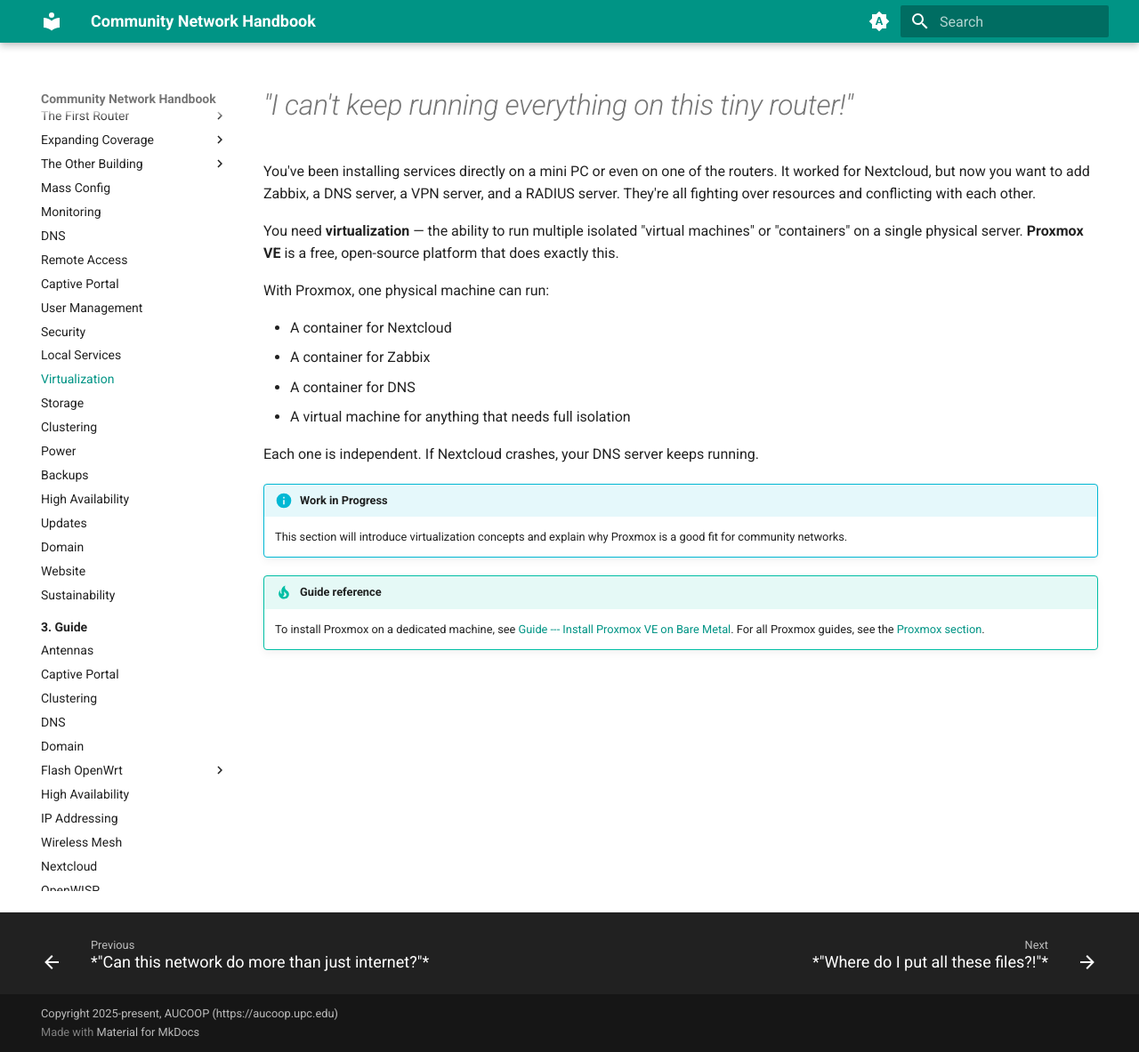
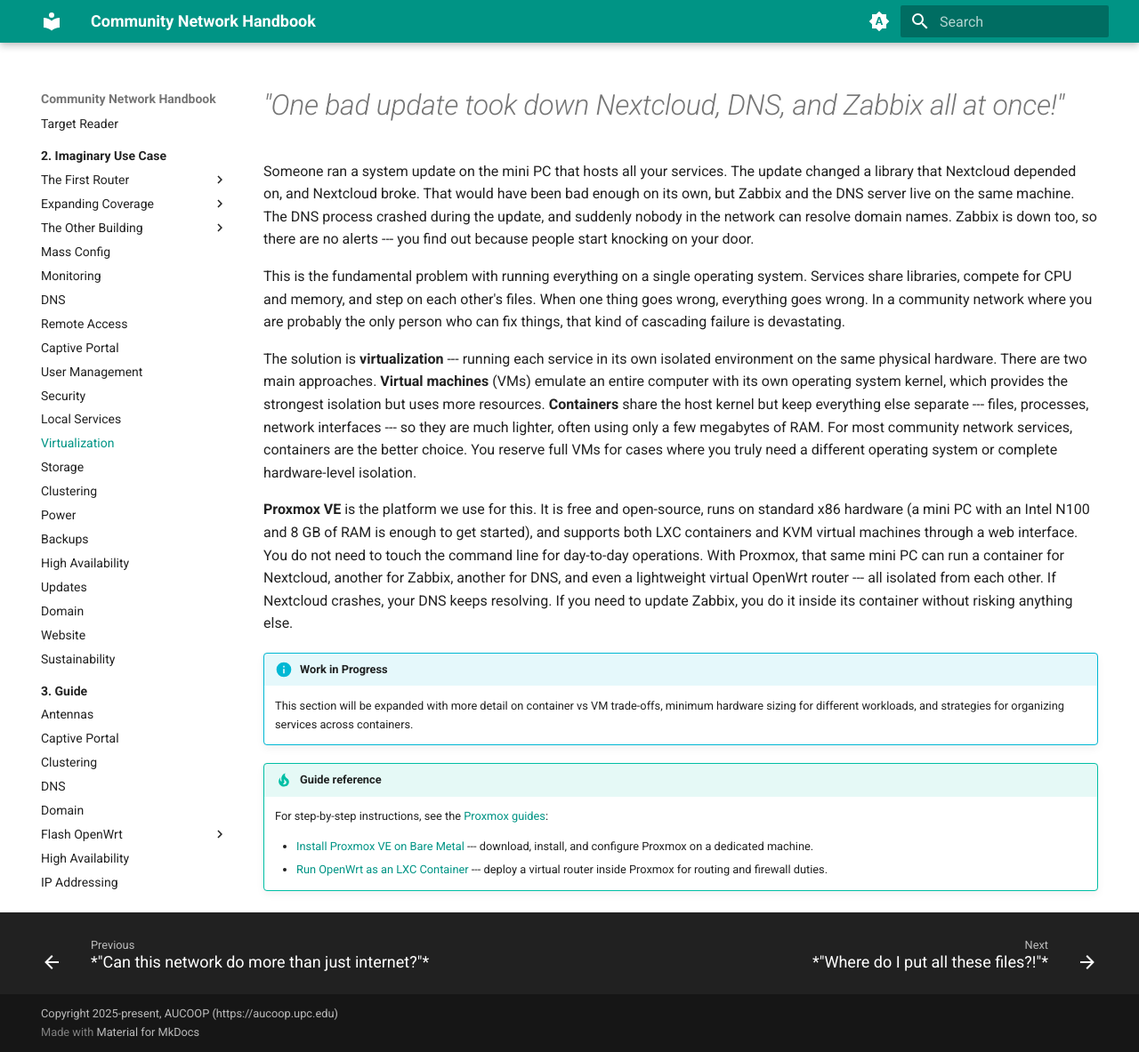
Before and after one commit to aucoop/Community-Network-Handbook, an MkDocs documentation site: the page built from docs/2-Imaginary-Use-Case/2.12-Virtualization/index.md, in a window 1280 px wide and 1183 px high. Shown: the whole window at 89% size. Built offline with MkDocs 1.6.1 and Material for MkDocs 9.7.7, drawn with Linux system fonts in a browser that asks for light colours.

Commit message:
Proxmox Chapter 2 extended

```diff
--- a/docs/2-Imaginary-Use-Case/2.12-Virtualization/index.md
+++ b/docs/2-Imaginary-Use-Case/2.12-Virtualization/index.md
@@ -1,22 +1,20 @@
-# *"I can't keep running everything on this tiny router!"*
+# *"One bad update took down Nextcloud, DNS, and Zabbix all at once!"*
 
-You've been installing services directly on a mini PC or even on one of the routers. It worked for Nextcloud, but now you want to add Zabbix, a DNS server, a VPN server, and a RADIUS server. They're all fighting over resources and conflicting with each other.
+Someone ran a system update on the mini PC that hosts all your services. The update changed a library that Nextcloud depended on, and Nextcloud broke. That would have been bad enough on its own, but Zabbix and the DNS server live on the same machine. The DNS process crashed during the update, and suddenly nobody in the network can resolve domain names. Zabbix is down too, so there are no alerts --- you find out because people start knocking on your door.
 
-You need **virtualization** — the ability to run multiple isolated "virtual machines" or "containers" on a single physical server. **Proxmox VE** is a free, open-source platform that does exactly this.
+This is the fundamental problem with running everything on a single operating system. Services share libraries, compete for CPU and memory, and step on each other's files. When one thing goes wrong, everything goes wrong. In a community network where you are probably the only person who can fix things, that kind of cascading failure is devastating.
 
-With Proxmox, one physical machine can run:
+The solution is **virtualization** --- running each service in its own isolated environment on the same physical hardware. There are two main approaches. **Virtual machines** (VMs) emulate an entire computer with its own operating system kernel, which provides the strongest isolation but uses more resources. **Containers** share the host kernel but keep everything else separate --- files, processes, network interfaces --- so they are much lighter, often using only a few megabytes of RAM. For most community network services, containers are the better choice. You reserve full VMs for cases where you truly need a different operating system or complete hardware-level isolation.
 
-- A container for Nextcloud
-- A container for Zabbix
-- A container for DNS
-- A virtual machine for anything that needs full isolation
-
-Each one is independent. If Nextcloud crashes, your DNS server keeps running.
+**Proxmox VE** is the platform we use for this. It is free and open-source, runs on standard x86 hardware (a mini PC with an Intel N100 and 8 GB of RAM is enough to get started), and supports both LXC containers and KVM virtual machines through a web interface. You do not need to touch the command line for day-to-day operations. With Proxmox, that same mini PC can run a container for Nextcloud, another for Zabbix, another for DNS, and even a lightweight virtual OpenWrt router --- all isolated from each other. If Nextcloud crashes, your DNS keeps resolving. If you need to update Zabbix, you do it inside its container without risking anything else.
 
 !!! info "Work in Progress"
-    This section will introduce virtualization concepts and explain why Proxmox is a good fit for community networks.
+    This section will be expanded with more detail on container vs VM trade-offs, minimum hardware sizing for different workloads, and strategies for organizing services across containers.
 
 !!! tip "Guide reference"
-    To install Proxmox on a dedicated machine, see [Guide --- Install Proxmox VE on Bare Metal](../../3-Guide/Proxmox/Install-Proxmox.md). For all Proxmox guides, see the [Proxmox section](../../3-Guide/Proxmox/index.md).
+    For step-by-step instructions, see the [Proxmox guides](../../3-Guide/Proxmox/index.md):
 
-<!-- TODO: Containers vs VMs, Proxmox overview, minimum hardware requirements -->
+    - [Install Proxmox VE on Bare Metal](../../3-Guide/Proxmox/Install-Proxmox.md) --- download, install, and configure Proxmox on a dedicated machine.
+    - [Run OpenWrt as an LXC Container](../../3-Guide/Proxmox/OpenWrt-LXC.md) --- deploy a virtual router inside Proxmox for routing and firewall duties.
+
+<!-- TODO: Container vs VM decision framework, hardware sizing table, service organization strategies -->
```
Also changed, not shown: docs/2-Imaginary-Use-Case/index.md (+1 -1 lines), docs/3-Guide/Proxmox/OpenWrt-LXC.md (+2 -1 lines).
